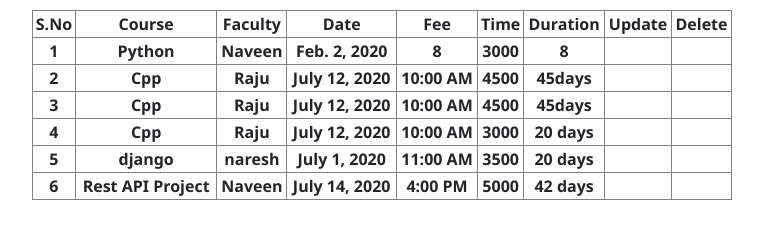
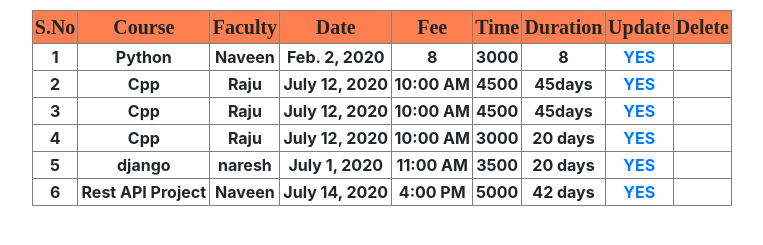
Before and after one commit to Chiranjeevi94/Institute, a Django app: page /viewclasses/ in a window 1280 px wide. Shown: the part 178-423 px from the top of the page, without its empty margins (298-1061 px from the left). Run offline with Django 3.2, Linux system fonts and the light colour scheme; data comes from the database, SQL or seed files in the repository; lists and menus that the app fills with data are empty; some libraries are stand-ins or nearby versions.

Commit message:
In this commit i have added the Update and delete options to the admin module.

```diff
--- a/templates/viewclasses.html
+++ b/templates/viewclasses.html
@@ -1,5 +1,6 @@
 {% extends "common.html" %}
 {% block sathya %}
+    {% load static %}
     <head>
     <style>
         .welcomeadmin
@@ -25,11 +26,18 @@
         }
         .coursedetails
         {
-            font-family: "Segoe UI";
             padding-top: 10px;
             padding-left: 80px;
             border-color: blue;
             text-align: center;
+        }
+        .courseheading
+        {
+            font-family: "Agency FB" ;
+            font-size: 20px;
+            font-style: initial;
+            background-color: coral;
+            text-decoration-color: bisque;
         }
     </style>
     </head>
@@ -46,15 +54,15 @@
     <div class="coursedetails">
         <table align="center" width="700" border="1" style="padding: 20px;">
         <tr>
-            <th>S.No</th>
-            <th>Course</th>
-            <th>Faculty</th>
-            <th>Date</th>
-            <th>Fee</th>
-            <th>Time</th>
-            <th>Duration</th>
-            <th>Update</th>
-            <th>Delete</th>
+            <th class="courseheading">S.No</th>
+            <th class="courseheading">Course</th>
+            <th class="courseheading">Faculty</th>
+            <th class="courseheading">Date</th>
+            <th class="courseheading">Fee</th>
+            <th class="courseheading">Time</th>
+            <th class="courseheading">Duration</th>
+            <th class="courseheading">Update</th>
+            <th class="courseheading">Delete</th>
         </tr>
              {% for x in data %}
                  <tr>
@@ -65,8 +73,8 @@
                     <th>{{ x.time }}</th>
                     <th>{{ x.fee }}</th>
                     <th>{{ x.duration }}</th>
-                    <th></th>
-                    <th></th>
+                    <th><a href="">YES</a> </th>
+                     <th><a href="{% static 'images/delete.png'%}"></a></th>
                  </tr>
                 {% endfor %}
         </table>
```
Also changed, not shown: static/images/delete.png (added).
